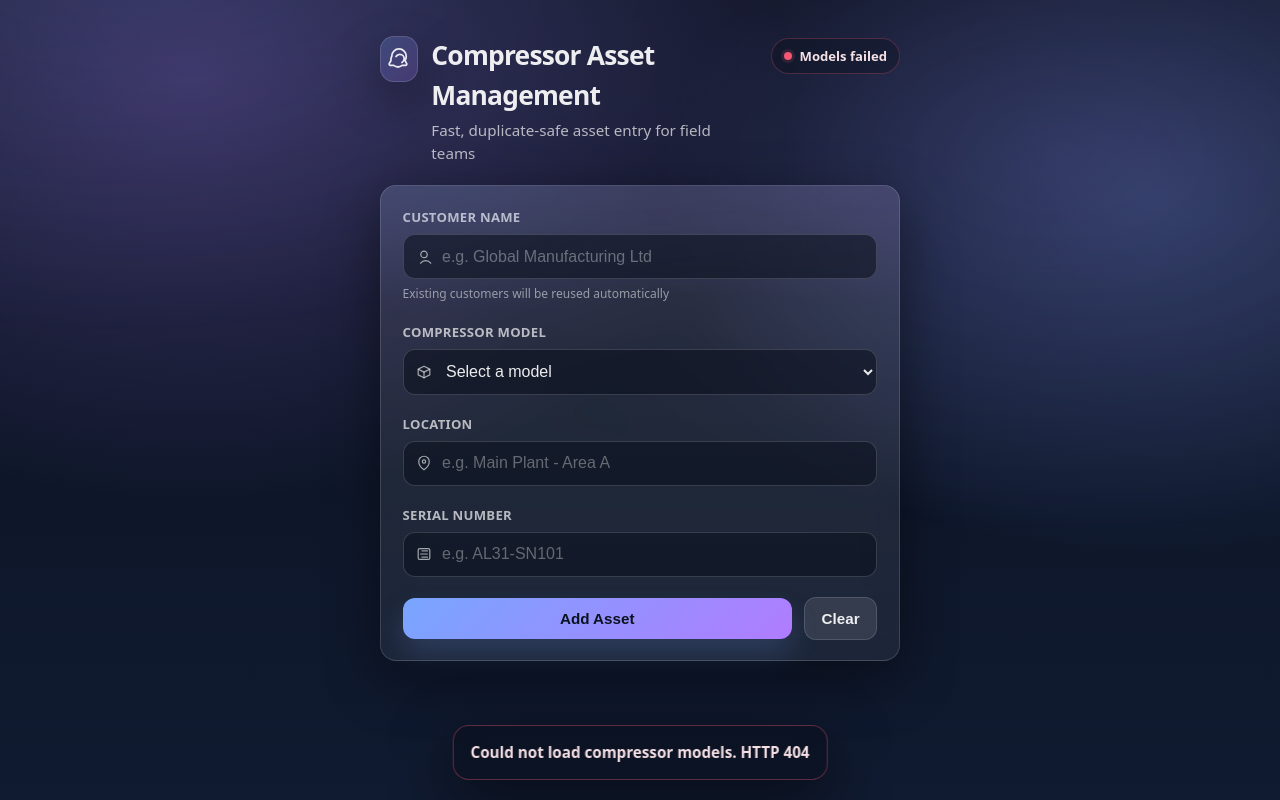
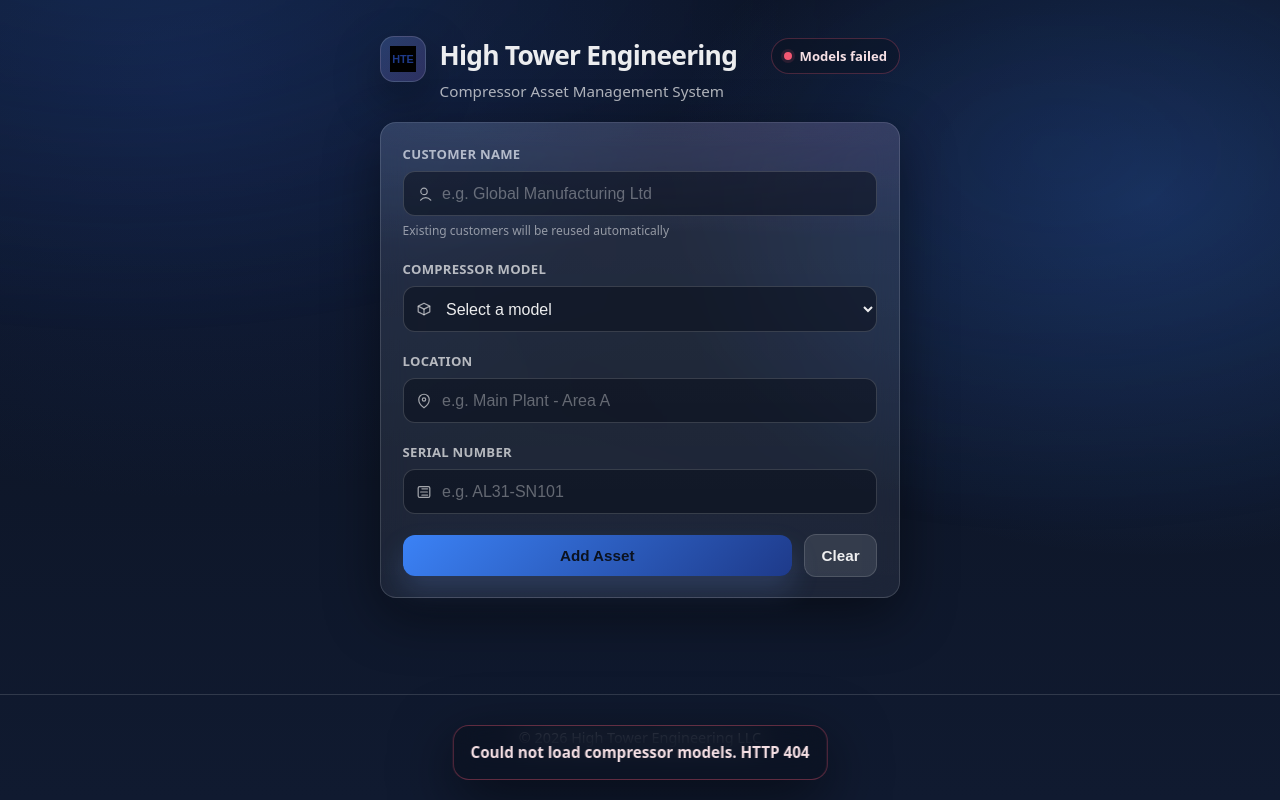
Before and after one commit to 21s21275/compressor-asset-app, a website: page public/index.html in a window 1280 px wide. Drawn offline with Linux system fonts and the light colour scheme; no server answers.

Commit message:
Update app branding to High Tower Engineering with HTE logo and dark blue theme

```diff
--- a/public/index.html
+++ b/public/index.html
@@ -3,8 +3,8 @@
 <head>
   <meta charset="UTF-8">
   <meta name="viewport" content="width=device-width, initial-scale=1.0">
-  <title>Compressor Asset Management</title>
-  <meta name="theme-color" content="#0b1220">
+  <title>High Tower Engineering - Compressor Asset Management</title>
+  <meta name="theme-color" content="#1e3a8a">
   <meta name="apple-mobile-web-app-capable" content="yes">
   <meta name="apple-mobile-web-app-status-bar-style" content="black-translucent">
   <link rel="manifest" href="/manifest.webmanifest">
@@ -18,13 +18,13 @@
       <div class="brand">
         <div class="mark" aria-hidden="true">
           <svg viewBox="0 0 24 24" fill="none">
-            <path d="M12 2.75c3.7 0 6.7 3 6.7 6.7 0 1.45-.45 2.8-1.22 3.92l1.54 2.66a1.25 1.25 0 0 1-1.08 1.87h-2.94a6.68 6.68 0 0 1-8 0H4.06A1.25 1.25 0 0 1 2.98 16.3l1.54-2.66A6.63 6.63 0 0 1 5.3 9.45c0-3.7 3-6.7 6.7-6.7Z" stroke="currentColor" stroke-width="1.6"/>
-            <path d="M9.25 9.7c.7-1.2 2-2 3.5-2 2.2 0 4 1.8 4 4 0 1.5-.8 2.8-2 3.5" stroke="currentColor" stroke-width="1.6" stroke-linecap="round"/>
+            <rect width="24" height="24" fill="black"/>
+            <text x="12" y="16" font-family="Arial, sans-serif" font-size="10" font-weight="bold" fill="#1e3a8a" text-anchor="middle">HTE</text>
           </svg>
         </div>
         <div class="brandText">
-          <h1>Compressor Asset Management</h1>
-          <p class="subtitle">Fast, duplicate-safe asset entry for field teams</p>
+          <h1>High Tower Engineering</h1>
+          <p class="subtitle">Compressor Asset Management System</p>
         </div>
       </div>
       <div class="status">
@@ -123,6 +123,10 @@
     <div id="message" class="toast" aria-live="polite" hidden></div>
   </main>
 
+  <footer class="footer">
+    <p>&copy; 2026 High Tower Engineering LLC</p>
+  </footer>
+
   <script src="/app.js"></script>
   <script>
     if ('serviceWorker' in navigator) {
--- a/public/style.css
+++ b/public/style.css
@@ -12,20 +12,20 @@
   --text: rgba(255, 255, 255, 0.92);
   --muted: rgba(255, 255, 255, 0.68);
   --muted2: rgba(255, 255, 255, 0.52);
-  --primary: #78a6ff;
-  --primary2: #b07cff;
+  --primary: #3b82f6;
+  --primary2: #1e3a8a;
   --danger: #ff5c77;
   --success: #2ee59d;
   --shadow: 0 18px 55px rgba(0, 0, 0, 0.45);
-  --ring: 0 0 0 4px rgba(120, 166, 255, 0.18);
+  --ring: 0 0 0 4px rgba(59, 130, 246, 0.18);
 }
 
 body {
   margin: 0;
   font-family: system-ui, -apple-system, 'Segoe UI', Roboto, sans-serif;
   background:
-    radial-gradient(1000px 700px at 15% 10%, rgba(176, 124, 255, 0.28), transparent 60%),
-    radial-gradient(900px 650px at 90% 25%, rgba(120, 166, 255, 0.26), transparent 55%),
+    radial-gradient(1000px 700px at 15% 10%, rgba(30, 58, 138, 0.28), transparent 60%),
+    radial-gradient(900px 650px at 90% 25%, rgba(59, 130, 246, 0.26), transparent 55%),
     linear-gradient(180deg, var(--bg0), var(--bg1));
   color: var(--text);
   min-height: 100vh;
@@ -38,8 +38,8 @@ body {
   position: fixed;
   inset: -200px;
   background:
-    radial-gradient(1200px 700px at 20% 10%, rgba(120, 166, 255, 0.14), transparent 60%),
-    radial-gradient(1100px 650px at 75% 30%, rgba(176, 124, 255, 0.12), transparent 58%);
+    radial-gradient(1200px 700px at 20% 10%, rgba(59, 130, 246, 0.14), transparent 60%),
+    radial-gradient(1100px 650px at 75% 30%, rgba(30, 58, 138, 0.12), transparent 58%);
   filter: blur(2px);
   animation: drift 12s ease-in-out infinite alternate;
   pointer-events: none;
@@ -429,3 +429,17 @@ button[type="submit"][data-busy="true"] .btnText {
 .autocomplete-item:only-child:hover {
   border-radius: 8px;
 }
+
+/* Footer styles */
+.footer {
+  text-align: center;
+  padding: 2rem 1rem;
+  margin-top: 3rem;
+  border-top: 1px solid var(--cardBorder);
+  color: var(--muted);
+  font-size: 0.9rem;
+}
+
+.footer p {
+  margin: 0;
+}
```
Also changed, not shown: public/icons/icon.svg.
